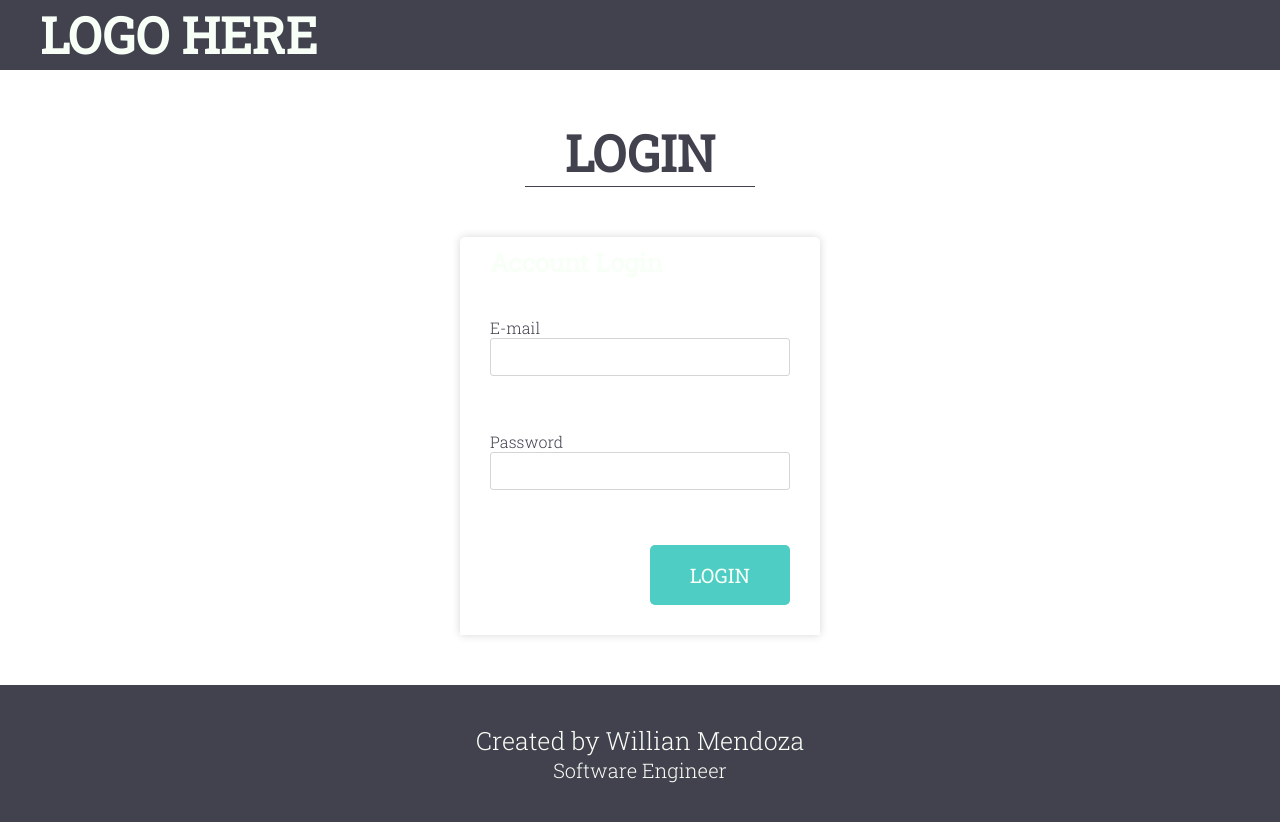
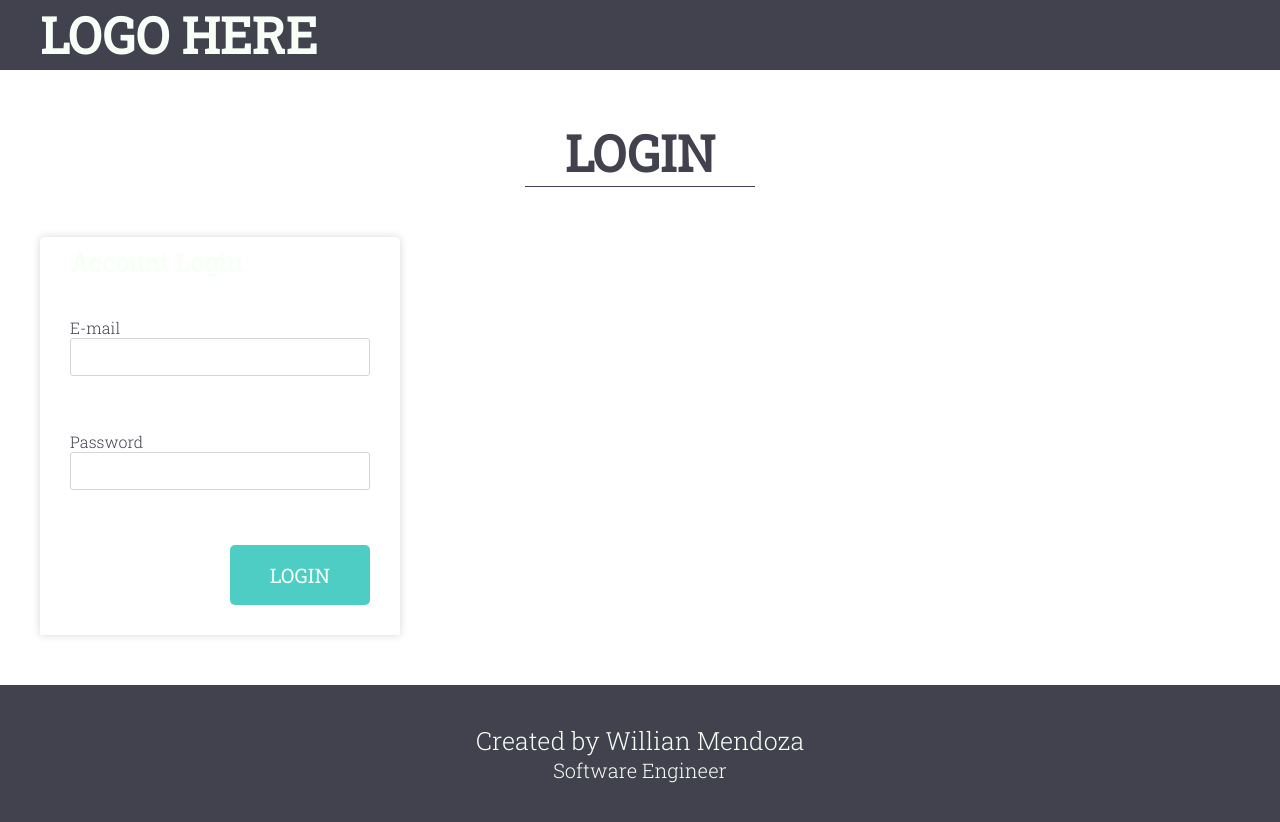
Before and after one commit to willlymendoza/doctor_appointments_front_end, a React (Create React App) app: page /login in a window 1280 px wide. Built offline with nearby package versions, Linux system fonts and the light colour scheme.

Commit message:
Changed styles to .form-container class

```diff
--- a/src/assets/scss/_form.scss
+++ b/src/assets/scss/_form.scss
@@ -1,7 +1,4 @@
 .form-container {
-  width: 50%;
-  margin: 0 auto;
-
   .form {
     display: grid;
     gap: 55px;
```
